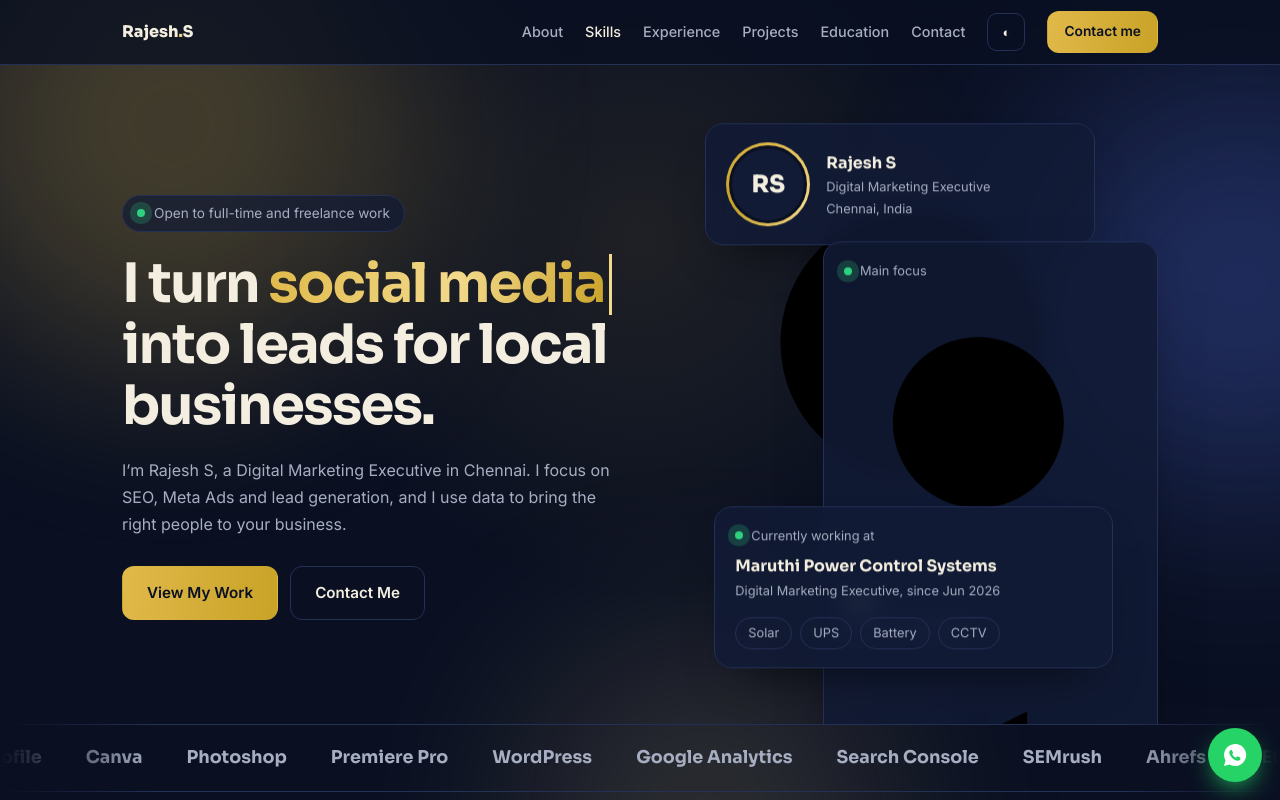
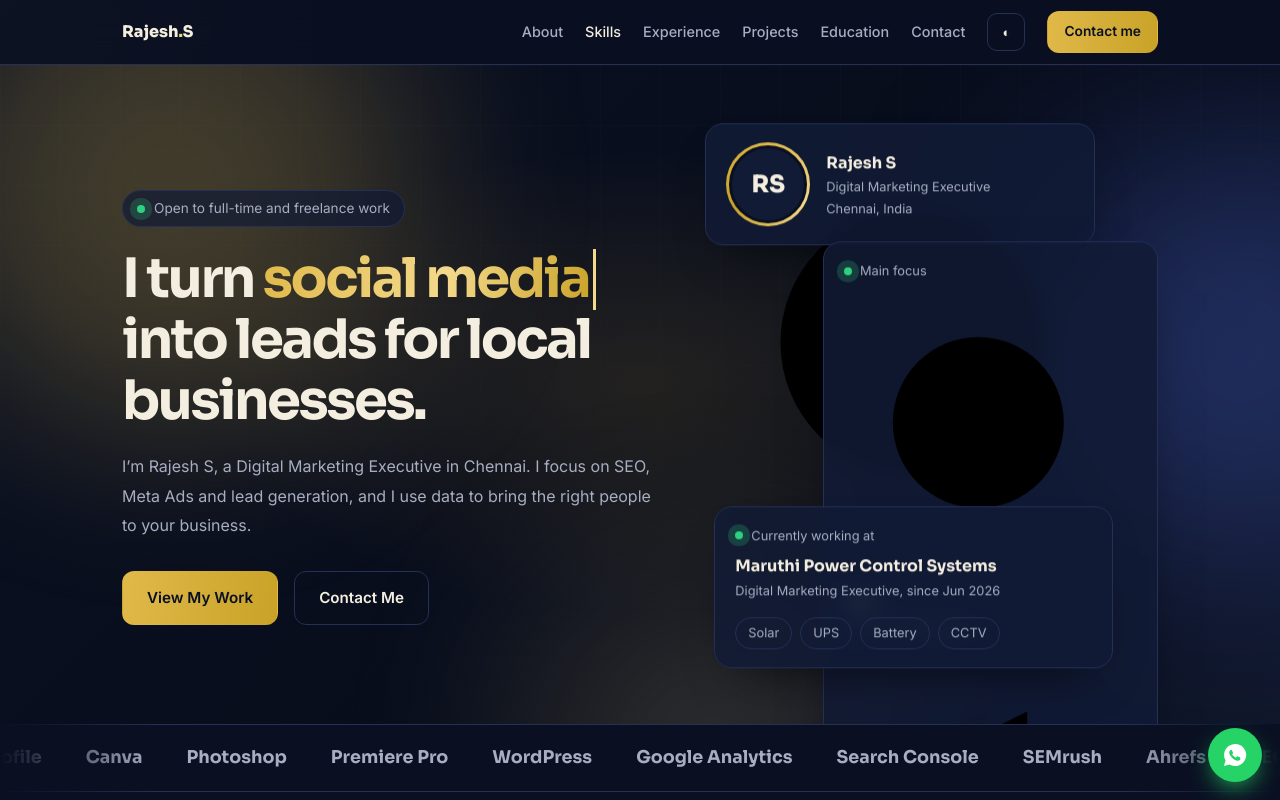
Before and after one commit to rajesh-s-2004/rajesh-s-2004.github.io, a plain HTML site: page index.html in a window 1280 px wide. Shown: the top 800 px of the page. Drawn offline with Linux system fonts and the light colour scheme; animation ran at ten frames a second.

Commit message:
Upgrade home hero with premium navy gold grid styling

```diff
--- a/style.css
+++ b/style.css
@@ -1401,3 +1401,71 @@ footer {
   object-fit: contain;
   display: block;
 }
+
+/* PREMIUM HERO BACKGROUND */
+
+.hero {
+  position: relative;
+  isolation: isolate;
+  background:
+    radial-gradient(
+      ellipse at 50% 48%,
+      rgba(212, 166, 54, 0.13),
+      transparent 48%
+    ),
+    linear-gradient(135deg, #0a1022, #080d1b 65%, #10172b);
+}
+
+.hero-grid {
+  position: absolute;
+  inset: 0;
+  z-index: -1;
+  pointer-events: none;
+  opacity: 0.16;
+  background-image:
+    linear-gradient(rgba(218, 184, 91, 0.12) 1px, transparent 1px),
+    linear-gradient(90deg, rgba(218, 184, 91, 0.12) 1px, transparent 1px);
+  background-size: 60px 60px;
+  mask-image: linear-gradient(to bottom, black, transparent 95%);
+}
+
+.hero h1 {
+  letter-spacing: -0.045em;
+  line-height: 1.12;
+  text-wrap: balance;
+}
+
+.hero p {
+  max-width: 620px;
+  line-height: 1.85;
+}
+
+.hero .cta {
+  gap: 16px;
+  margin-top: 30px;
+}
+
+.hero .cta .btn {
+  transition: transform 0.3s ease, box-shadow 0.3s ease;
+}
+
+.hero .cta .btn:hover {
+  transform: translateY(-3px);
+  box-shadow: 0 10px 28px rgba(218, 184, 91, 0.18);
+}
+
+@media (max-width: 600px) {
+  .hero {
+    padding-top: 55px;
+    padding-bottom: 40px;
+  }
+
+  .hero h1 {
+    line-height: 1.16;
+    letter-spacing: -0.035em;
+  }
+
+  .hero p {
+    line-height: 1.7;
+  }
+}
```
